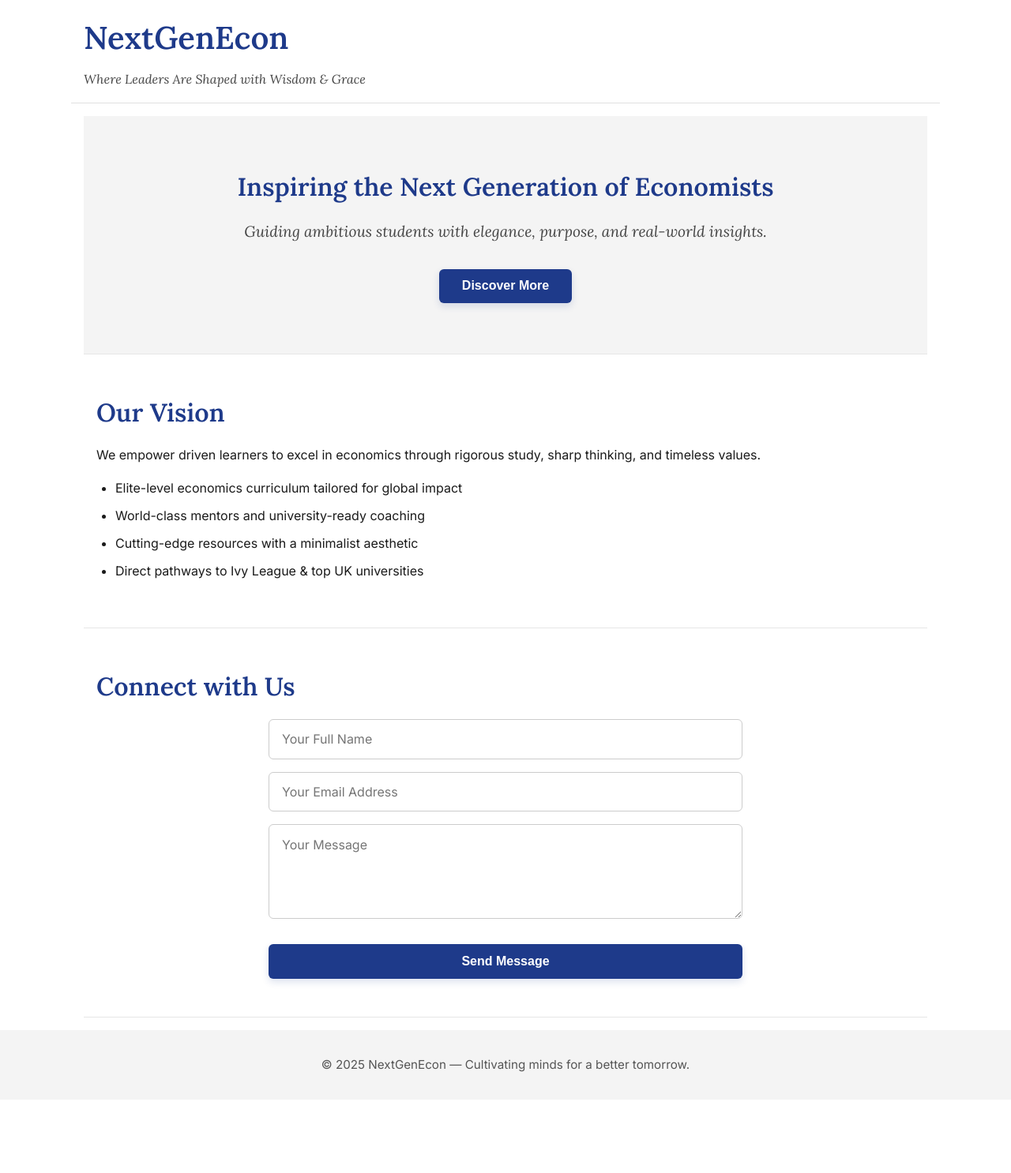
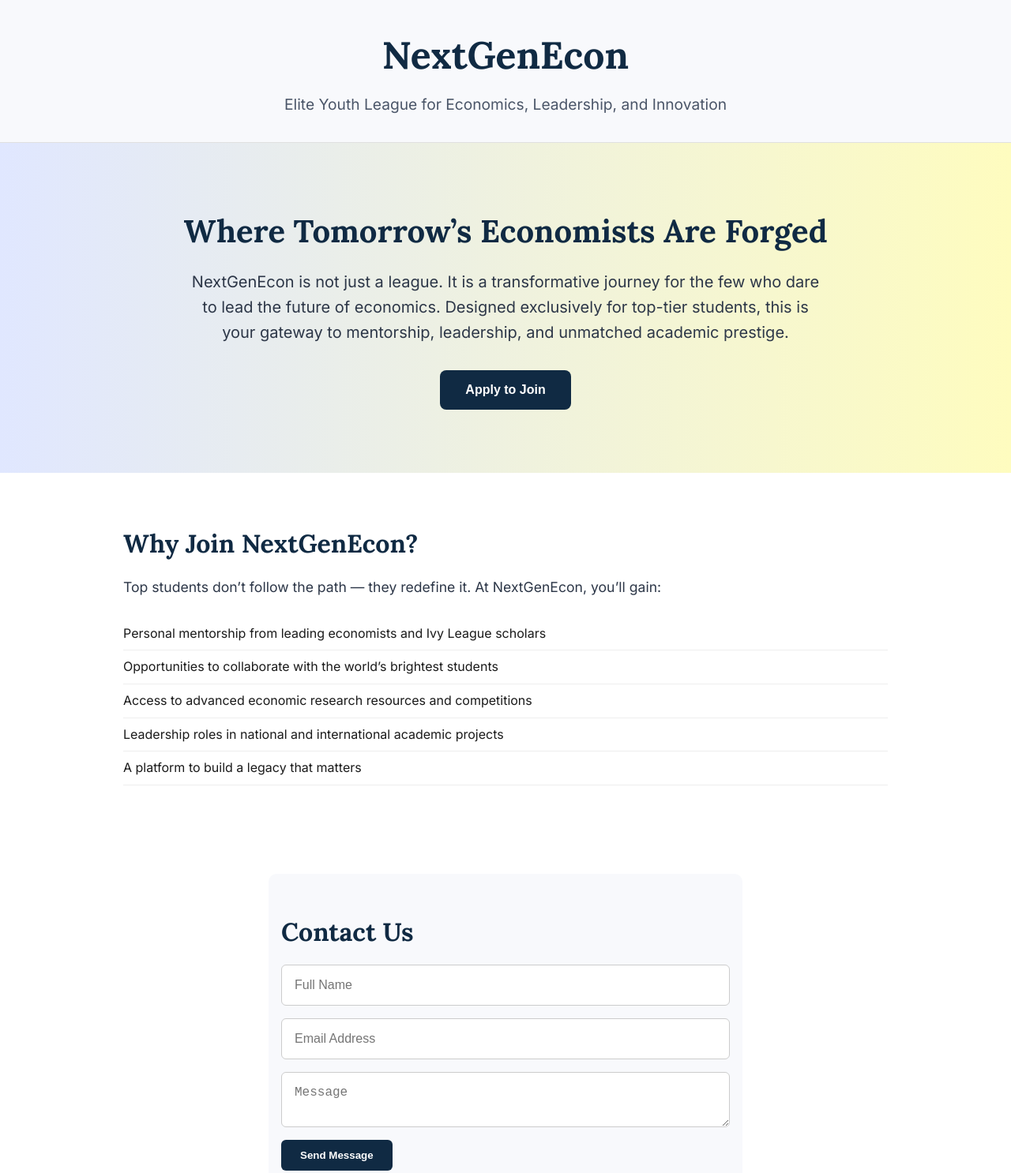
Before and after one commit to NextGenEcon/nextgenecon.github.io, a plain HTML site: page index.html in a window 1280 px wide. Shown: the top 1486 px of the page at 79% size. Before the commit the page ends 1393 px from the top, so only its background shows below. Drawn offline with Linux system fonts and the light colour scheme.

Commit message:
Update index.html

```diff
--- a/index.html
+++ b/index.html
@@ -1,20 +1,18 @@
 <!DOCTYPE html>
 <html lang="en">
+
 <head>
   <meta charset="UTF-8" />
   <meta name="viewport" content="width=device-width, initial-scale=1.0" />
-  <title>NextGenEcon — Future of Economics</title>
-
-  <!-- Fonts -->
-  <link href="https://fonts.googleapis.com/css2?family=Inter:wght@400;600&family=Lora:ital,wght@0,400;0,600;1,400&display=swap" rel="stylesheet" />
-
+  <title>NextGenEcon — Elite League for Economic Leaders</title>
+  <link href="https://fonts.googleapis.com/css2?family=Inter:wght@400;600;700&family=Lora:wght@500;700&display=swap" rel="stylesheet">
   <style>
     :root {
       --bg: #ffffff;
       --text: #1a1a1a;
-      --accent: #1e3a8a; /* Deep navy */
+      --accent: #102a43;
       --gold: #c7a96b;
-      --muted: #f4f4f4;
+      --muted: #f8f9fc;
     }
 
     * {
@@ -25,171 +23,180 @@
 
     body {
       font-family: 'Inter', sans-serif;
-      background-color: var(--bg);
+      background: var(--bg);
       color: var(--text);
       line-height: 1.6;
-      font-size: 16px;
-      padding: 0;
     }
 
     header {
-      background-color: var(--bg);
+      background: var(--muted);
       padding: 2rem 1rem;
+      text-align: center;
       border-bottom: 1px solid #e0e0e0;
     }
 
-    .container {
-      max-width: 1100px;
-      margin: auto;
-      padding: 1rem;
-    }
-
-    h1, h2 {
+    header h1 {
       font-family: 'Lora', serif;
+      font-size: 3rem;
       color: var(--accent);
     }
 
-    h1 {
-      font-size: 2.5rem;
-      margin-bottom: 0.5rem;
-    }
-
-    h2 {
-      font-size: 2rem;
-      margin-bottom: 1rem;
-    }
-
-    em {
-      font-family: 'Lora', serif;
-      color: #444;
-      font-style: italic;
+    header p {
+      font-size: 1.2rem;
+      color: #4a5568;
+      margin-top: 0.5rem;
     }
 
     .hero {
-      padding: 4rem 1rem;
-      background: var(--muted);
+      background: linear-gradient(to right, #e0e7ff, #fefcbf);
       text-align: center;
+      padding: 5rem 1rem;
+    }
+
+    .hero h2 {
+      font-size: 2.5rem;
+      font-family: 'Lora', serif;
+      margin-bottom: 1rem;
+      color: var(--accent);
     }
 
     .hero p {
-      margin: 1rem 0;
-      font-size: 1.2rem;
-      max-width: 700px;
-      margin-inline: auto;
+      max-width: 800px;
+      margin: 0 auto 2rem;
+      font-size: 1.25rem;
+      color: #2d3748;
     }
 
-    button {
+    .hero button {
+      padding: 1rem 2rem;
+      font-size: 1rem;
       background: var(--accent);
       color: white;
       border: none;
-      padding: 0.8rem 1.8rem;
-      border-radius: 6px;
+      border-radius: 8px;
       font-weight: 600;
-      font-size: 1rem;
-      cursor: pointer;
-      transition: background 0.3s ease;
-      margin-top: 1rem;
-      box-shadow: 0 4px 10px rgba(30, 58, 138, 0.15);
+      transition: background 0.3s;
     }
 
-    button:hover {
-      background: #10255a;
+    .hero button:hover {
+      background: #0c1e32;
     }
 
-    section {
-      padding: 3rem 1rem;
-      border-bottom: 1px solid #e6e6e6;
+    .section {
+      padding: 4rem 1rem;
+      max-width: 1000px;
+      margin: auto;
     }
 
-    ul {
-      margin-top: 1rem;
-      padding-left: 1.5rem;
+    .section h2 {
+      font-size: 2rem;
+      margin-bottom: 1rem;
+      color: var(--accent);
+      font-family: 'Lora', serif;
     }
 
-    ul li {
-      margin-bottom: 0.6rem;
-      font-weight: 500;
+    .section p {
+      font-size: 1.1rem;
+      margin-bottom: 1.5rem;
+      color: #2d3748;
     }
 
-    form {
+    .section ul {
+      list-style: none;
+      padding-left: 0;
+    }
+
+    .section ul li {
+      padding: 0.5rem 0;
+      font-weight: 500;
+      border-bottom: 1px solid #eee;
+    }
+
+    .contact-form {
+      background: var(--muted);
+      padding: 3rem 1rem;
+      border-radius: 10px;
       max-width: 600px;
-      margin: 0 auto;
+      margin: 3rem auto 0;
+    }
+
+    .contact-form form {
       display: flex;
       flex-direction: column;
       gap: 1rem;
     }
 
-    input, textarea {
-      padding: 0.9rem 1rem;
+    .contact-form input,
+    .contact-form textarea {
+      padding: 1rem;
+      font-size: 1rem;
+      border-radius: 6px;
       border: 1px solid #ccc;
-      border-radius: 6px;
-      font-size: 1rem;
-      font-family: 'Inter', sans-serif;
     }
 
-    textarea {
-      min-height: 120px;
-      resize: vertical;
+    .contact-form button {
+      align-self: flex-start;
+      background: var(--accent);
+      color: white;
+      border: none;
+      padding: 0.75rem 1.5rem;
+      border-radius: 6px;
+      font-weight: 600;
+      cursor: pointer;
+      transition: background 0.3s;
+    }
+
+    .contact-form button:hover {
+      background: #0a1827;
     }
 
     footer {
       text-align: center;
       padding: 2rem 1rem;
-      background-color: var(--muted);
+      font-size: 0.9rem;
       color: #555;
-      font-size: 0.95rem;
-    }
-
-    @media (max-width: 768px) {
-      h1 {
-        font-size: 2rem;
-      }
-
-      h2 {
-        font-size: 1.5rem;
-      }
+      background: var(--muted);
     }
   </style>
 </head>
+
 <body>
-  <header class="container">
+  <header>
     <h1>NextGenEcon</h1>
-    <p><em>Where Leaders Are Shaped with Wisdom & Grace</em></p>
+    <p>Elite Youth League for Economics, Leadership, and Innovation</p>
   </header>
 
-  <main class="container">
-    <section class="hero" aria-labelledby="hero-title">
-      <h2 id="hero-title">Inspiring the Next Generation of Economists</h2>
-      <p><em>Guiding ambitious students with elegance, purpose, and real-world insights.</em></p>
-      <button type="button" aria-label="Explore programs and resources">Discover More</button>
+  <section class="hero">
+    <h2>Where Tomorrow’s Economists Are Forged</h2>
+    <p>NextGenEcon is not just a league. It is a transformative journey for the few who dare to lead the future of economics. Designed exclusively for top-tier students, this is your gateway to mentorship, leadership, and unmatched academic prestige.</p>
+    <button>Apply to Join</button>
   </section>
 
-    <section aria-labelledby="about-title">
-      <h2 id="about-title">Our Vision</h2>
-      <p>
-        We empower driven learners to excel in economics through rigorous study, sharp thinking, and timeless values.
-      </p>
+  <section class="section">
+    <h2>Why Join NextGenEcon?</h2>
+    <p>Top students don’t follow the path — they redefine it. At NextGenEcon, you’ll gain:</p>
     <ul>
-        <li>Elite-level economics curriculum tailored for global impact</li>
-        <li>World-class mentors and university-ready coaching</li>
-        <li>Cutting-edge resources with a minimalist aesthetic</li>
-        <li>Direct pathways to Ivy League & top UK universities</li>
+      <li>Personal mentorship from leading economists and Ivy League scholars</li>
+      <li>Opportunities to collaborate with the world’s brightest students</li>
+      <li>Access to advanced economic research resources and competitions</li>
+      <li>Leadership roles in national and international academic projects</li>
+      <li>A platform to build a legacy that matters</li>
     </ul>
   </section>
 
-    <section aria-labelledby="contact-title">
-      <h2 id="contact-title">Connect with Us</h2>
-      <form aria-label="Contact form">
-        <input type="text" name="name" placeholder="Your Full Name" aria-required="true" required />
-        <input type="email" name="email" placeholder="Your Email Address" aria-required="true" required />
-        <textarea name="message" placeholder="Your Message" aria-required="true" required></textarea>
+  <section class="section contact-form">
+    <h2>Contact Us</h2>
+    <form>
+      <input type="text" placeholder="Full Name" required>
+      <input type="email" placeholder="Email Address" required>
+      <textarea placeholder="Message" required></textarea>
       <button type="submit">Send Message</button>
     </form>
   </section>
-  </main>
 
   <footer>
-    &copy; 2025 NextGenEcon — Cultivating minds for a better tomorrow.
+    &copy; 2025 NextGenEcon. Crafted for the future elite.
   </footer>
 </body>
+
 </html>
```
Lines whose indentation alone changed are shown as unchanged.
